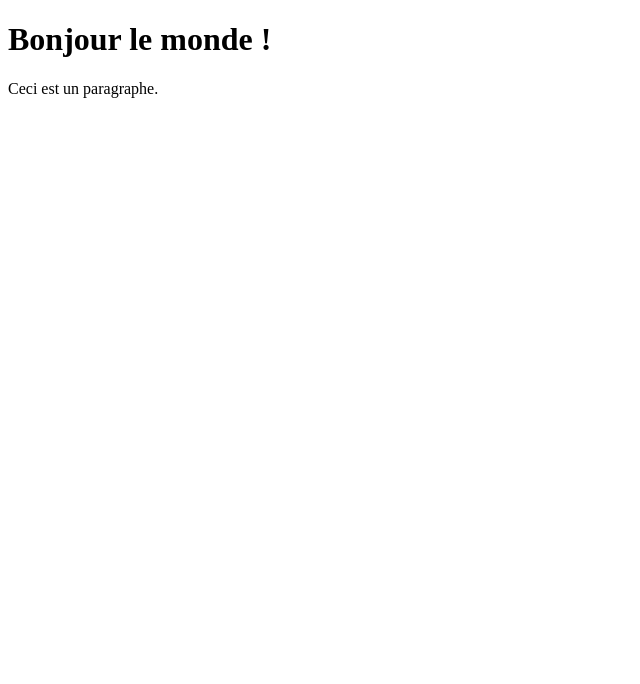
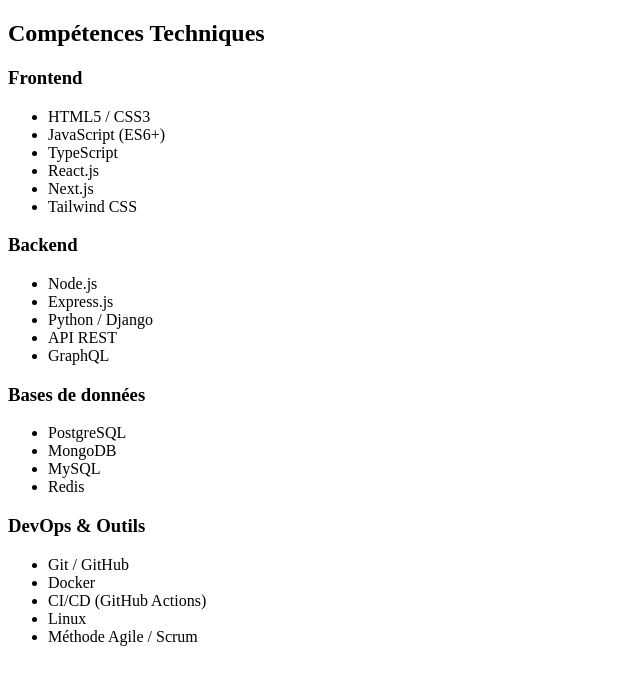
Before and after one commit to Bokjong04/-mon-cv, a plain HTML site: page index.html in a window 1280 px wide. Shown: the whole page, without its empty margins (0-640 px from the left). Drawn offline with Linux system fonts and the light colour scheme.

Commit message:
mise en place de la section competences

```diff
--- a/index.html
+++ b/index.html
@@ -7,7 +7,54 @@
     <title>Mon CV</title>
   </head>
   <body>
-    <h1>Bonjour le monde !</h1>
-    <p>Ceci est un paragraphe.</p>
+ <!-- 4. SECTION COMPÉTENCES -->
+  <section class="cv-section" aria-labelledby="competences-title">
+    <h2 id="competences-title">Compétences Techniques</h2>
+
+    <div class="skills-grid">
+      <div class="skill-category">
+        <h3>Frontend</h3>
+        <ul class="skill-list">
+          <li>HTML5 / CSS3</li>
+          <li>JavaScript (ES6+)</li>
+          <li>TypeScript</li>
+          <li>React.js</li>
+          <li>Next.js</li>
+          <li>Tailwind CSS</li>
+        </ul>
+      </div>
+      <div class="skill-category">
+        <h3>Backend</h3>
+        <ul class="skill-list">
+          <li>Node.js</li>
+          <li>Express.js</li>
+          <li>Python / Django</li>
+          <li>API REST</li>
+          <li>GraphQL</li>
+        </ul>
+      </div>
+
+      <div class="skill-category">
+        <h3>Bases de données</h3>
+        <ul class="skill-list">
+          <li>PostgreSQL</li>
+          <li>MongoDB</li>
+          <li>MySQL</li>
+          <li>Redis</li>
+        </ul>
+      </div>
+      <div class="skill-category">
+        <h3>DevOps & Outils</h3>
+        <ul class="skill-list">
+          <li>Git / GitHub</li>
+          <li>Docker</li>
+          <li>CI/CD (GitHub Actions)</li>
+          <li>Linux</li>
+          <li>Méthode Agile / Scrum</li>
+        </ul>
+      </div>
+    </div>
+  </section>
+
   </body>
 </html>
```
